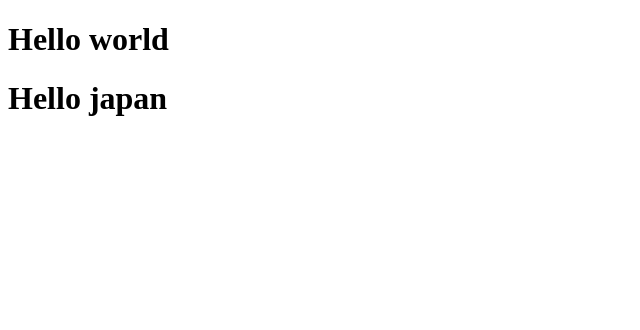
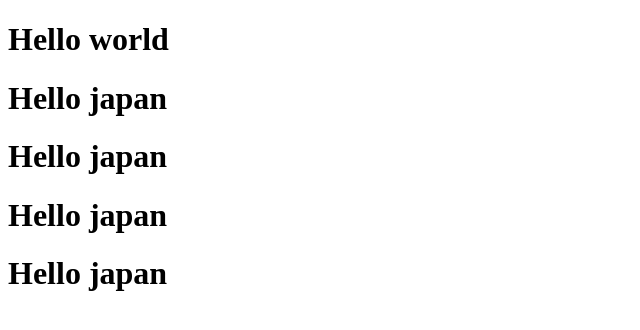
Before and after one commit to namgod7zz-boop/fav-food-lab, a plain HTML site: page index.html in a window 1280 px wide. Shown: the whole page, without its empty margins (0-640 px from the left). Drawn offline with Linux system fonts and the light colour scheme.

Commit message:
Hello japan

```diff
--- a/index.html
+++ b/index.html
@@ -8,5 +8,8 @@
     <body>
         <h1>Hello world</h1>
         <h1>Hello japan</h1>
+        <h1>Hello japan</h1>
+        <h1>Hello japan</h1>
+        <h1>Hello japan</h1>
     </body>
 </html>
```
Also changed, not shown: 1 other file.
